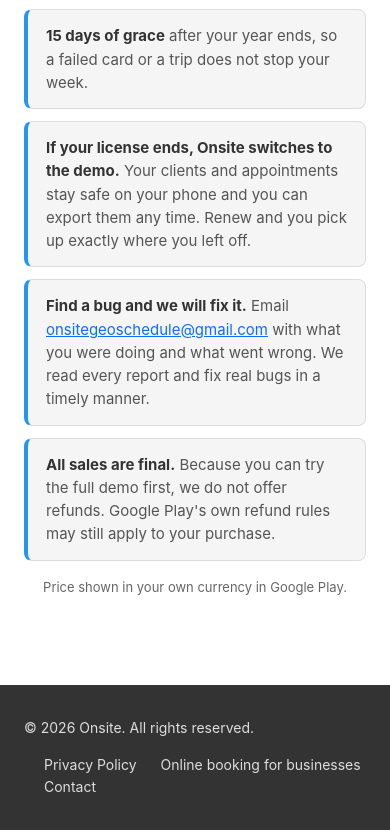
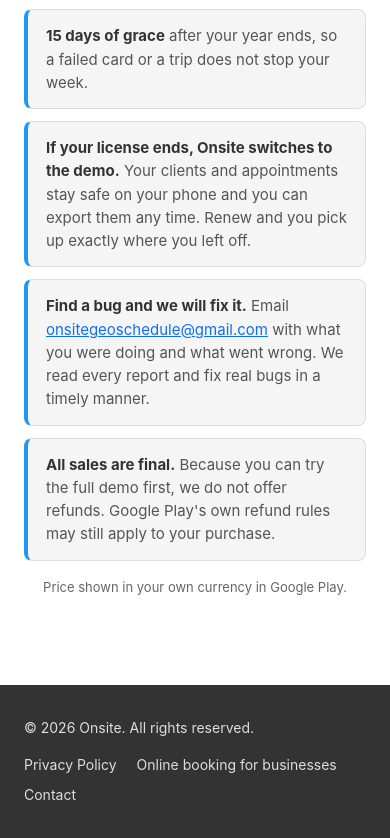
Before and after one commit to onsiteapp/onsiteapp.github.io, a plain HTML site: page index.html in a window 390 px wide. Shown: the part 3132-3970 px from the top of the page. Drawn offline with nearby package versions, Linux system fonts and the light colour scheme.

Commit message:
Add files via upload
footer fix iphone test

```diff
--- a/style.css
+++ b/style.css
@@ -27,6 +27,7 @@ body {
   line-height: 1.55;
   /* Short pages: keep the footer at the bottom of the window. */
   min-height: 100vh;
+  min-height: 100dvh; /* iOS: 100vh includes the collapsing toolbar */
   display: flex;
   flex-direction: column;
 }
@@ -261,9 +262,14 @@ footer.site {
   color: #dddddd;
 }
 
+.site-footer-inner nav {
+  display: flex;
+  flex-wrap: wrap;
+  gap: 8px 20px;
+}
+
 .site-footer-inner a {
   color: #dddddd;
-  margin-left: 20px;
   text-decoration: none;
 }
 
```
